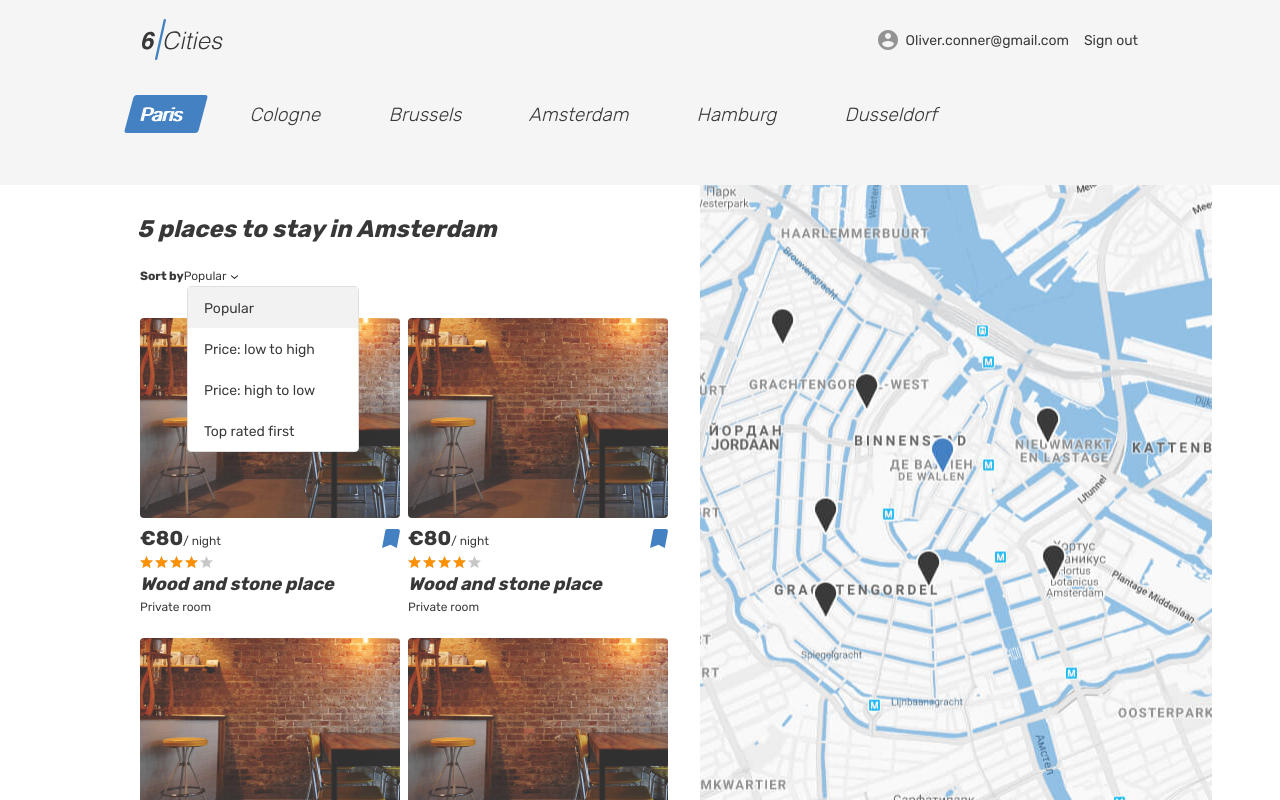
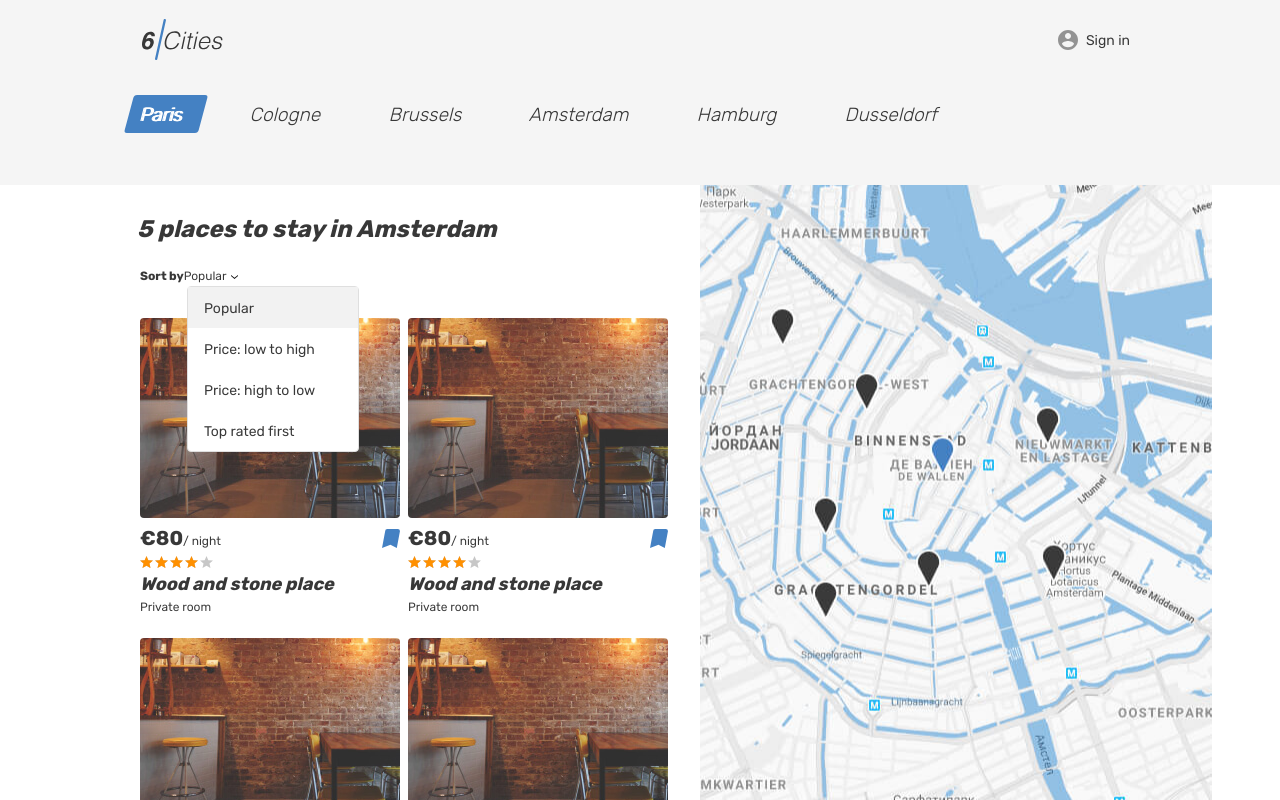
Before and after one commit to rook-a/1506667-six-cities-9, a React (Create React App) app in the folder project/: page / in a window 1280 px wide. Built offline with nearby package versions, Linux system fonts and the light colour scheme.

Commit message:
feat: добавит маршрутизацию

```diff
--- a/project/src/components/app/app.tsx
+++ b/project/src/components/app/app.tsx
@@ -1,11 +1,27 @@
+import { BrowserRouter, Routes, Route } from 'react-router-dom';
+
 import MainPage from '../../pages/main-page/main-page';
+import Favorites from '../../pages/favorites/favorites';
+import Propepty from '../../pages/property/property';
+import Login from '../../pages/login/login';
+
+import { AppRoute } from '../../const';
 
 interface AppProps {
   numberOfPlaces: number;
 }
 
 function App({ numberOfPlaces }: AppProps): JSX.Element {
-  return <MainPage numberOfPlaces={numberOfPlaces} isEmpty={false} />;
+  return (
+    <BrowserRouter>
+      <Routes>
+        <Route index element={<MainPage numberOfPlaces={numberOfPlaces} isEmpty={false} />} />
+        <Route path={AppRoute.Favorites} element={<Favorites isEmpty={false} />} />
+        <Route path={AppRoute.Property} element={<Propepty isAuth={false} />} />
+        <Route path={AppRoute.Login} element={<Login />} />
+      </Routes>
+    </BrowserRouter>
+  );
 }
 
 export default App;
--- a/project/src/components/card-place/card-place.tsx
+++ b/project/src/components/card-place/card-place.tsx
@@ -1,8 +1,10 @@
+import { Link } from 'react-router-dom';
+
 function CardPlace(): JSX.Element {
   return (
     <article className="cities__place-card place-card">
       <div className="cities__image-wrapper place-card__image-wrapper">
-        <a href="/">
+        <Link to="/offer" title="Show offer">
           <img
             className="place-card__image"
             src="img/room.jpg"
@@ -10,7 +12,7 @@ function CardPlace(): JSX.Element {
             height="200"
             alt="Shows an incredible room."
           />
-        </a>
+        </Link>
       </div>
       <div className="place-card__info">
         <div className="place-card__price-wrapper">
@@ -18,9 +20,7 @@ function CardPlace(): JSX.Element {
             <b className="place-card__price-value">&euro;80</b>
             <span className="place-card__price-text">&#47;&nbsp;night</span>
           </div>
-          <button
-            className="place-card__bookmark-button place-card__bookmark-button--active button"
-            type="button">
+          <button className="place-card__bookmark-button place-card__bookmark-button--active button" type="button">
             <svg className="place-card__bookmark-icon" width="18" height="19">
               <use xlinkHref="#icon-bookmark"></use>
             </svg>
@@ -34,7 +34,9 @@ function CardPlace(): JSX.Element {
           </div>
         </div>
         <h2 className="place-card__name">
-          <a href="/">Wood and stone place</a>
+          <Link to="/offer" title="Show offer">
+            Wood and stone place
+          </Link>
         </h2>
         <p className="place-card__type">Private room</p>
       </div>
--- a/project/src/components/logo/logo.tsx
+++ b/project/src/components/logo/logo.tsx
@@ -1,3 +1,5 @@
+import { Link } from 'react-router-dom';
+
 interface LogoProps {
   isFooter: boolean;
 }
@@ -11,15 +13,9 @@ function Logo({ isFooter }: LogoProps): JSX.Element {
   };
 
   return (
-    <a className={logo.nameLink} href="/">
-      <img
-        className={logo.nameImage}
-        src="img/logo.svg"
-        alt="6 cities logo"
-        width={logo.width}
-        height={logo.height}
-      />
-    </a>
+    <Link className={logo.nameLink} to="/" title="Six cities">
+      <img className={logo.nameImage} src="img/logo.svg" alt="6 cities logo" width={logo.width} height={logo.height} />
+    </Link>
   );
 }
 
--- a/project/src/components/nav/nav.tsx
+++ b/project/src/components/nav/nav.tsx
@@ -1,28 +1,38 @@
+import { Link } from 'react-router-dom';
+import cn from 'classnames';
+
 interface NavProps {
   isAuth?: boolean;
 }
 
 function Nav({ isAuth }: NavProps): JSX.Element {
+  const link = cn({
+    '/favorites': isAuth,
+    '/login': !isAuth,
+  });
+  const titleLink = cn({
+    Favorites: isAuth,
+    'Sigh in': !isAuth,
+  });
+
   return (
     <nav className="header__nav">
       <ul className="header__nav-list">
         <li className="header__nav-item user">
-          <a className="header__nav-link header__nav-link--profile" href="/">
-            <div className="header__avatar-wrapper user__avatar-wrapper"></div>
+          <Link className="header__nav-link header__nav-link--profile" to={link} title={titleLink}>
+            <div className="header__avatar-wrapper user__avatar-wrapper" />
             {isAuth ? (
-              <span className="header__user-name user__name">
-                Oliver.conner@gmail.com
-              </span>
+              <span className="header__user-name user__name">Oliver.conner@gmail.com</span>
             ) : (
               <span className="header__login">Sign in</span>
             )}
-          </a>
+          </Link>
         </li>
         {isAuth && (
           <li className="header__nav-item">
-            <a className="header__nav-link" href="/">
+            <Link className="header__nav-link" to="/" title="Sign out">
               <span className="header__signout">Sign out</span>
-            </a>
+            </Link>
           </li>
         )}
       </ul>
--- a/project/src/const.ts
+++ b/project/src/const.ts
@@ -56,3 +56,10 @@ export const RATING = [
     title: RatingLabels.TERRIBLY,
   },
 ];
+
+export enum AppRoute {
+  Main = '/',
+  Favorites = '/favorites',
+  Property = '/offer',
+  Login = '/login',
+}
--- a/project/src/pages/main-page/main-page.tsx
+++ b/project/src/pages/main-page/main-page.tsx
@@ -20,7 +20,7 @@ function MainPage({ numberOfPlaces, isEmpty }: MainPageProps): JSX.Element {
 
   return (
     <div className="page page--gray page--main">
-      <Header isAuth />
+      <Header isAuth={false} />
 
       <main className="page__main page__main--index">
         <h1 className="visually-hidden">Cities</h1>
```
